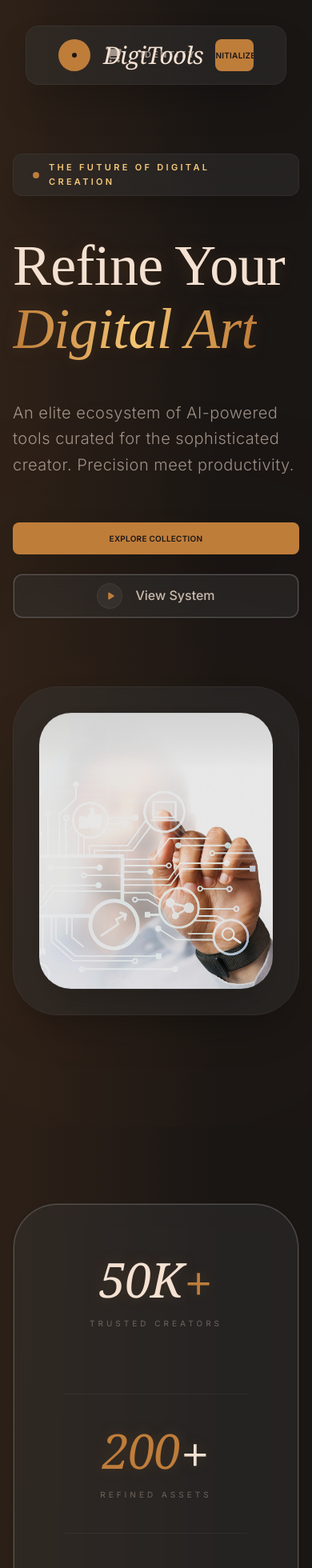
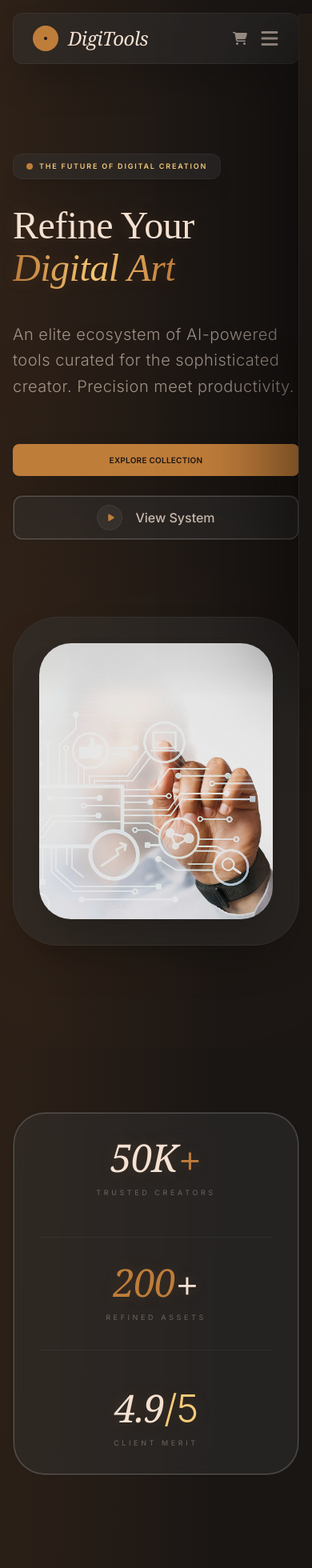
Before and after one commit to Omar-webcloud/DigiTools, a React (Vite) app: page / in a window 390 px wide. Shown: the top 1960 px of the page at 80% size. Built offline with nearby package versions, Linux system fonts and the light colour scheme.

Commit message:
feat: responsive navbar

```diff
--- a/src/components/Hero.jsx
+++ b/src/components/Hero.jsx
@@ -4,14 +4,14 @@ const Hero = () => (
   <section className="relative pt-48 pb-32 overflow-hidden">
     <div className="max-w-7xl mx-auto px-4 flex flex-col lg:flex-row items-center gap-24 relative z-10">
       <div className="lg:w-3/5 text-left">
-        <div className="inline-flex items-center gap-3 px-6 py-2 rounded-xl glass text-[#F7CA79] text-[11px] font-semibold mb-12 tracking-[0.3em] uppercase border-white/5 shadow-xl">
+        <div className="inline-flex items-center gap-2 md:gap-3 px-4 md:px-6 py-2 rounded-xl glass text-[#F7CA79] text-[9px] md:text-[11px] font-semibold mb-8 md:mb-12 tracking-[0.2em] md:tracking-[0.3em] uppercase border-white/5 shadow-xl">
           <span className="flex h-2 w-2 relative">
             <span className="animate-ping absolute inline-flex h-full w-full rounded-full bg-[#BF7D3A] opacity-75"></span>
             <span className="relative inline-flex rounded-full h-2 w-2 bg-[#BF7D3A]"></span>
           </span>
           The Future of Digital Creation
         </div>
-        <h1 className="text-7xl md:text-8xl lg:text-[9rem] font-light leading-[1] mb-12 tracking-tight text-[#F4E1D2] text-glow-amber">
+        <h1 className="text-5xl md:text-8xl lg:text-[9rem] font-light leading-[1.1] md:leading-[1] mb-10 md:mb-12 tracking-tight text-[#F4E1D2] text-glow-amber">
           Refine Your <br />
           <span className="text-gradient-amber italic serif font-medium">Digital Art</span>
         </h1>
--- a/src/components/Navbar.jsx
+++ b/src/components/Navbar.jsx
@@ -1,16 +1,32 @@
-import { FaCartShopping, FaUser } from 'react-icons/fa6';
+import { useState, useEffect } from 'react';
+import { FaCartShopping, FaBars, FaXmark } from 'react-icons/fa6';
 
-const Navbar = ({ cartCount, onCartClick }) => (
-  <header className="fixed top-0 left-0 w-full z-50 px-8 pt-8">
-    <nav className="navbar glass rounded-2xl max-w-7xl mx-auto px-10 py-4 border-white/5 shadow-2xl">
+const Navbar = ({ cartCount, onCartClick }) => {
+  const [isMenuOpen, setIsMenuOpen] = useState(false);
+
+  useEffect(() => {
+    if (isMenuOpen) {
+      document.body.style.overflow = 'hidden';
+    } else {
+      document.body.style.overflow = 'unset';
+    }
+    return () => {
+      document.body.style.overflow = 'unset';
+    };
+  }, [isMenuOpen]);
+
+  return (
+    <header className="fixed top-0 left-0 w-full z-50 px-4 md:px-8 pt-4 md:pt-8">
+      <nav className="navbar glass rounded-xl md:rounded-2xl max-w-7xl mx-auto px-6 md:px-10 py-3 md:py-4 border-white/5 shadow-2xl relative">
         <div className="navbar-start">
-        <a className="text-3xl font-medium text-[#F4E1D2] cursor-pointer tracking-tight flex items-center gap-4 group">
-          <div className="w-10 h-10 bg-[#BF7D3A] rounded-full flex items-center justify-center transition-transform duration-700 group-hover:rotate-[360deg]">
-             <div className="w-1.5 h-1.5 bg-[#1A1614] rounded-full" />
+          <a className="text-2xl md:text-3xl font-medium text-[#F4E1D2] cursor-pointer tracking-tight flex items-center gap-3 md:gap-4 group">
+            <div className="w-8 h-8 md:w-10 md:h-10 bg-[#BF7D3A] rounded-full flex items-center justify-center transition-transform duration-700 group-hover:rotate-[360deg]">
+               <div className="w-1 h-1 md:w-1.5 md:h-1.5 bg-[#1A1614] rounded-full" />
             </div>
             <span className="font-serif italic group-hover:text-[#F7CA79] transition-colors">DigiTools</span>
           </a>
         </div>
+
         <div className="navbar-center hidden lg:flex">
           <ul className="menu menu-horizontal px-1 font-medium gap-8 text-[#F4E1D2]/40 text-[11px] uppercase tracking-[0.3em]">
             <li><a className="hover:text-[#F4E1D2] transition-all p-0 bg-transparent">Gallery</a></li>
@@ -19,21 +35,91 @@ const Navbar = ({ cartCount, onCartClick }) => (
             <li><a className="hover:text-[#F4E1D2] transition-all p-0 bg-transparent">Access</a></li>
           </ul>
         </div>
-      <div className="navbar-end gap-6 flex items-center">
+
+        <div className="navbar-end gap-4 md:gap-6 flex items-center">
           <button onClick={onCartClick} className="relative text-[#F4E1D2]/60 hover:text-[#F7CA79] transition-colors">
-          <FaCartShopping className="text-xl" />
-          {cartCount > 0 && <span className="absolute -top-2 -right-2 w-4 h-4 bg-[#BF7D3A] text-[#1A1614] text-[9px] font-bold rounded-full flex items-center justify-center">{cartCount}</span>}
+            <FaCartShopping className="text-lg md:text-xl" />
+            {cartCount > 0 && <span className="absolute -top-2 -right-2 w-3.5 h-3.5 md:w-4 md:h-4 bg-[#BF7D3A] text-[#1A1614] text-[8px] md:text-[9px] font-bold rounded-full flex items-center justify-center">{cartCount}</span>}
           </button>
-        <div className="h-4 w-[1px] bg-white/10 mx-2 hidden sm:block"></div>
-        <a className="text-[11px] font-semibold uppercase tracking-[0.2em] text-[#F4E1D2]/60 hover:text-[#F4E1D2] cursor-pointer transition-colors">
+
+          <div className="h-4 w-[1px] bg-white/10 mx-1 md:mx-2 hidden sm:block"></div>
+
+          <a className="hidden sm:block text-[10px] md:text-[11px] font-semibold uppercase tracking-[0.2em] text-[#F4E1D2]/60 hover:text-[#F4E1D2] cursor-pointer transition-colors">
             Identity
           </a>
-        <a className="btn-amber px-6 py-2 md:px-10 md:py-3 flex items-center justify-center text-[9px] md:text-[10px]">
+
+          <a className="btn-amber px-4 py-2 md:px-10 md:py-3 flex items-center justify-center text-[8px] md:text-[10px] hidden sm:flex">
             Initialize
           </a>
+
+          <button onClick={() => setIsMenuOpen(!isMenuOpen)} className="lg:hidden text-[#F4E1D2]/60 hover:text-[#F7CA79] transition-colors z-50">
+            {isMenuOpen ? <FaXmark className="text-2xl" /> : <FaBars className="text-2xl" />}
+          </button>
         </div>
+
+        {/* Mobile Menu Overlay */}
+        <div className={`fixed top-0 right-0 h-screen w-full md:w-96 bg-[#1A1614]/98 backdrop-blur-[40px] lg:hidden transition-all duration-700 ease-[cubic-bezier(0.16, 1, 0.3, 1)] z-[60] flex flex-col p-8 md:p-12 pt-12 md:pt-20 gap-10 md:gap-16 border-l border-white/5 shadow-[-50px_0_100px_-20px_rgba(0,0,0,0.5)] overflow-y-auto ${isMenuOpen ? 'translate-x-0' : 'translate-x-full'}`}>
+          {/* Decorative Gradient Glow */}
+          <div className="absolute top-0 right-0 w-full h-1/2 bg-gradient-to-b from-[#BF7D3A]/5 to-transparent pointer-events-none" />
+
+          <button
+            onClick={() => setIsMenuOpen(false)}
+            className="absolute top-4 right-4 md:top-8 md:right-8 w-10 h-10 md:w-12 md:h-12 rounded-full glass border-white/10 flex items-center justify-center text-[#F4E1D2]/40 hover:text-[#BF7D3A] transition-all hover:rotate-90 z-20"
+          >
+            <FaXmark className="text-lg md:text-xl" />
+          </button>
+
+          <div className="flex flex-col gap-8 md:gap-12 relative z-10">
+            <p className="text-[9px] md:text-[10px] font-semibold uppercase tracking-[0.4em] md:tracking-[0.5em] text-[#BF7D3A] mb-2 md:mb-4">Navigation</p>
+            <ul className="flex flex-col gap-6 md:gap-10">
+              {[
+                { name: 'Gallery', delay: 'stagger-1' },
+                { name: 'Journal', delay: 'stagger-2' },
+                { name: 'Archives', delay: 'stagger-3' },
+                { name: 'Access', delay: 'stagger-4' }
+              ].map((link, i) => (
+                <li key={i} className={`${isMenuOpen ? `animate-slide-in ${link.delay}` : 'opacity-0'}`}>
+                  <a
+                    onClick={() => setIsMenuOpen(false)}
+                    className="group flex items-end gap-3 md:gap-4 cursor-pointer"
+                  >
+                    <span className="text-xs md:text-sm font-sans not-italic text-[#F4E1D2]/20 group-hover:text-[#BF7D3A] transition-colors mb-1 md:mb-2">0{i+1}</span>
+                    <span className="font-serif italic text-4xl md:text-6xl text-[#F4E1D2] group-hover:text-[#F7CA79] group-hover:translate-x-2 transition-all duration-500 leading-none">
+                      {link.name}
+                    </span>
+                  </a>
+                </li>
+              ))}
+            </ul>
+          </div>
+
+          <div className={`mt-auto pt-12 md:pt-16 relative z-10 ${isMenuOpen ? 'animate-fade-in stagger-5' : 'opacity-0'}`}>
+            <div className="h-[1px] w-full bg-white/5 mb-8 md:mb-12" />
+            <div className="space-y-8 md:space-y-10">
+              <button className="btn-amber w-full py-4 md:h-18 text-[10px] md:text-[11px] tracking-[0.3em] md:tracking-[0.4em] shadow-2xl">
+                Initialize System
+              </button>
+              <div className="flex justify-between items-end">
+                <div className="space-y-1 md:space-y-2">
+                   <p className="text-[7px] md:text-[8px] uppercase tracking-[0.5em] md:tracking-[0.6em] text-[#F4E1D2]/20 font-bold">Network Status</p>
+                   <p className="text-[9px] md:text-[10px] text-[#BF7D3A] font-semibold uppercase tracking-[0.2em]">Active &bull; Synchronized</p>
+                </div>
+                <div className="text-[8px] md:text-[9px] text-[#F4E1D2]/20 font-serif italic">v.2.0.4</div>
+              </div>
+            </div>
+          </div>
+        </div>
+
+        {/* Backdrop for mobile menu */}
+        {isMenuOpen && (
+          <div
+            onClick={() => setIsMenuOpen(false)}
+            className="fixed inset-0 bg-black/60 backdrop-blur-sm z-[55] lg:hidden"
+          />
+        )}
       </nav>
     </header>
   );
+};
 
 export default Navbar;
--- a/src/components/Pricing.jsx
+++ b/src/components/Pricing.jsx
@@ -3,9 +3,9 @@ import { FaCheck } from 'react-icons/fa6';
 const Pricing = () => (
   <section className="py-32 relative">
     <div className="max-w-7xl mx-auto px-4">
-      <div className="text-center mb-32">
-        <h2 className="text-6xl md:text-7xl font-light text-[#F4E1D2] mb-8 tracking-tight text-glow-amber italic font-serif">Operational <span className="text-[#BF7D3A] font-sans not-italic">Tiers</span></h2>
-        <p className="text-[#F4E1D2]/40 max-w-xl mx-auto font-light text-xl leading-relaxed tracking-wide">Select your synchronization protocol.</p>
+      <div className="text-center mb-20 md:mb-32">
+        <h2 className="text-4xl md:text-7xl font-light text-[#F4E1D2] mb-6 md:mb-8 tracking-tight text-glow-amber italic font-serif">Operational <span className="text-[#BF7D3A] font-sans not-italic">Tiers</span></h2>
+        <p className="text-[#F4E1D2]/40 max-w-xl mx-auto font-light text-lg md:text-xl leading-relaxed tracking-wide">Select your synchronization protocol.</p>
       </div>
       <div className="grid grid-cols-1 lg:grid-cols-3 gap-12 items-stretch max-w-6xl mx-auto">
         <div className="glass-card p-12 rounded-[2.5rem] flex flex-col border-white/5 shadow-2xl">
--- a/src/components/Stats.jsx
+++ b/src/components/Stats.jsx
@@ -1,20 +1,20 @@
 const Stats = () => (
-  <section className="py-24 relative overflow-hidden">
+  <section className="py-20 md:py-24 relative overflow-hidden">
     <div className="max-w-7xl mx-auto px-4">
-      <div className="glass rounded-[3.5rem] p-16 border-white/5 shadow-3xl relative overflow-hidden group">
+      <div className="glass rounded-[2.5rem] md:rounded-[3.5rem] p-8 md:p-16 border-white/5 shadow-3xl relative overflow-hidden group">
         <div className="absolute top-0 left-0 w-full h-full bg-gradient-to-r from-[#BF7D3A]/5 via-transparent to-[#F7CA79]/5 opacity-0 group-hover:opacity-100 transition-opacity duration-1000 pointer-events-none" />
-        <div className="grid grid-cols-1 md:grid-cols-3 gap-20 text-center relative z-10">
-          <div className="space-y-4">
-            <div className="text-6xl md:text-7xl font-light tracking-tight text-[#F4E1D2] font-serif italic text-glow-amber">50K<span className="text-[#BF7D3A] font-sans not-italic">+</span></div>
-            <p className="text-[#F4E1D2]/30 font-medium uppercase tracking-[0.4em] text-[10px]">Trusted Creators</p>
+        <div className="grid grid-cols-1 md:grid-cols-3 gap-12 md:gap-20 text-center relative z-10">
+          <div className="space-y-3 md:space-y-4">
+            <div className="text-5xl md:text-7xl font-light tracking-tight text-[#F4E1D2] font-serif italic text-glow-amber">50K<span className="text-[#BF7D3A] font-sans not-italic">+</span></div>
+            <p className="text-[#F4E1D2]/30 font-medium uppercase tracking-[0.4em] text-[9px] md:text-[10px]">Trusted Creators</p>
           </div>
-          <div className="space-y-4 border-y md:border-y-0 md:border-x border-white/5 py-10 md:py-0">
-            <div className="text-6xl md:text-7xl font-light tracking-tight text-[#BF7D3A] font-serif italic text-glow-amber">200<span className="text-[#F4E1D2] font-sans not-italic">+</span></div>
-            <p className="text-[#F4E1D2]/30 font-medium uppercase tracking-[0.4em] text-[10px]">Refined Assets</p>
+          <div className="space-y-3 md:space-y-4 border-y md:border-y-0 md:border-x border-white/5 py-8 md:py-0">
+            <div className="text-5xl md:text-7xl font-light tracking-tight text-[#BF7D3A] font-serif italic text-glow-amber">200<span className="text-[#F4E1D2] font-sans not-italic">+</span></div>
+            <p className="text-[#F4E1D2]/30 font-medium uppercase tracking-[0.4em] text-[9px] md:text-[10px]">Refined Assets</p>
           </div>
-          <div className="space-y-4">
-            <div className="text-6xl md:text-7xl font-light tracking-tight text-[#F4E1D2] font-serif italic text-glow-amber">4.9<span className="text-[#F7CA79] font-sans not-italic">/5</span></div>
-            <p className="text-[#F4E1D2]/30 font-medium uppercase tracking-[0.4em] text-[10px]">Client Merit</p>
+          <div className="space-y-3 md:space-y-4">
+            <div className="text-5xl md:text-7xl font-light tracking-tight text-[#F4E1D2] font-serif italic text-glow-amber">4.9<span className="text-[#F7CA79] font-sans not-italic">/5</span></div>
+            <p className="text-[#F4E1D2]/30 font-medium uppercase tracking-[0.4em] text-[9px] md:text-[10px]">Client Merit</p>
           </div>
         </div>
       </div>
--- a/src/index.css
+++ b/src/index.css
@@ -73,11 +73,26 @@ h1, h2, h3, h4 {
     #1A1614;
 }
 
-@keyframes float {
-  0%, 100% { transform: translateY(0); }
-  50% { transform: translateY(-15px); }
+@keyframes slideInRight {
+  from { transform: translateX(100%) skewX(5deg); opacity: 0; }
+  to { transform: translateX(0) skewX(0); opacity: 1; }
 }
 
-.animate-float-slow {
-  animation: float 10s ease-in-out infinite;
+@keyframes fadeIn {
+  from { opacity: 0; transform: translateY(10px); }
+  to { opacity: 1; transform: translateY(0); }
 }
+
+.animate-slide-in {
+  animation: slideInRight 0.8s cubic-bezier(0.16, 1, 0.3, 1) forwards;
+}
+
+.animate-fade-in {
+  animation: fadeIn 0.6s cubic-bezier(0.16, 1, 0.3, 1) forwards;
+}
+
+.stagger-1 { animation-delay: 0.1s; opacity: 0; }
+.stagger-2 { animation-delay: 0.2s; opacity: 0; }
+.stagger-3 { animation-delay: 0.3s; opacity: 0; }
+.stagger-4 { animation-delay: 0.4s; opacity: 0; }
+.stagger-5 { animation-delay: 0.5s; opacity: 0; }
--- a/src/products.json
+++ b/src/products.json
@@ -61,7 +61,7 @@
   },
   {
     "id": 6,
-    "name": "Social Media Content Kit",
+    "name": "Social Media Kit",
     "description": "A comprehensive kit for creating engaging social content across multiple platforms.",
     "price": 35,
     "period": "one-time",
```
Also changed, not shown: src/components/CTA.jsx (+7 -7 lines), src/components/Footer.jsx (+6 -6 lines), src/components/Steps.jsx (+4 -4 lines), src/components/Tools.jsx (+7 -7 lines). Lines whose indentation alone changed are shown as unchanged.
